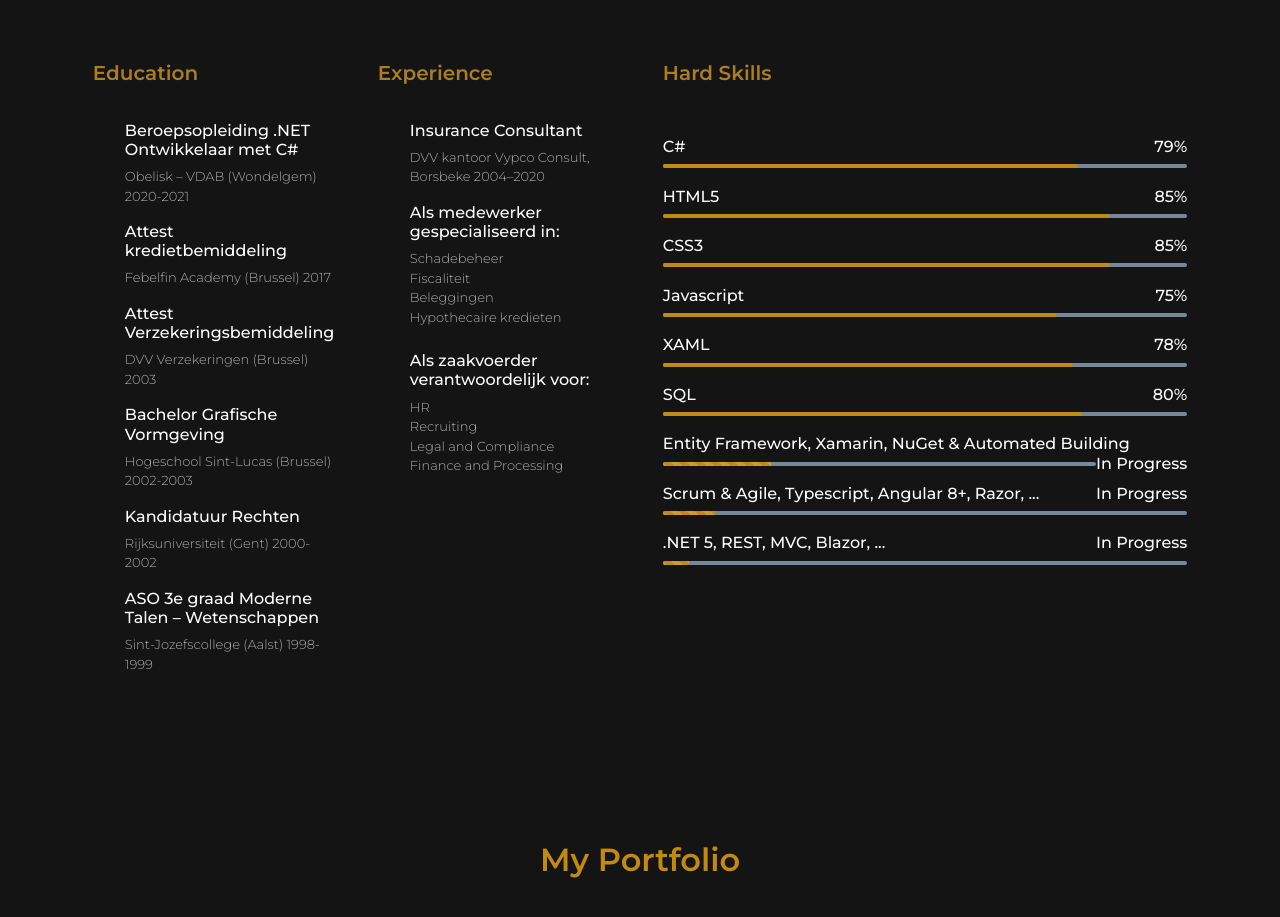
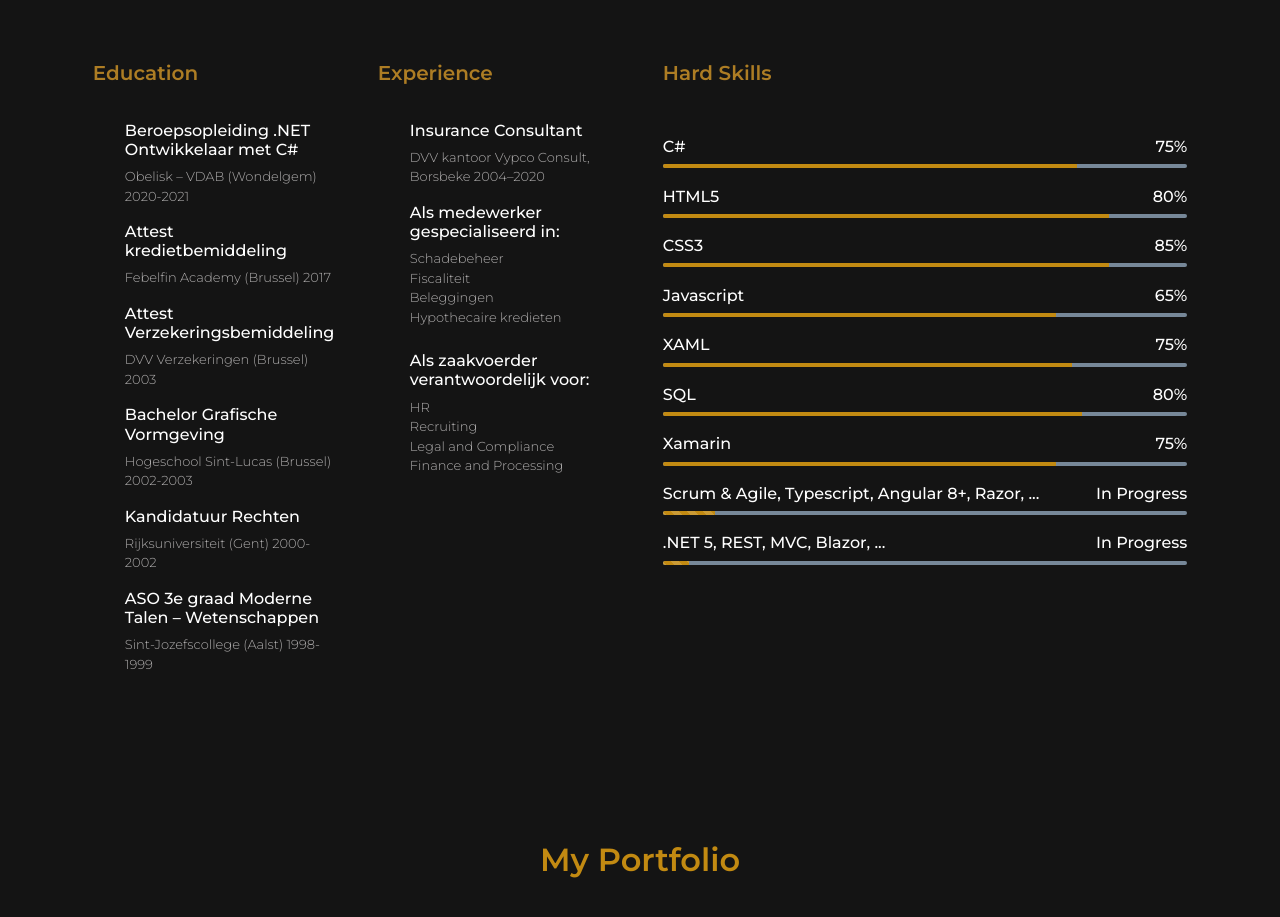
Before and after one commit to Diedericovich/Diedericovich.github.io, a plain HTML site: page index.html in a window 1280 px wide. Shown: the part 1720-2637 px from the top of the page. Drawn offline with nearby package versions, Linux system fonts and the light colour scheme.

Commit message:
update hard skills

```diff
--- a/index.html
+++ b/index.html
@@ -178,7 +178,6 @@
         </div>
       </div>
     </nav>
-
     <div class="container-fluid ">
       <div class="row">
         <figure class="col-lg-8">
@@ -334,7 +333,7 @@
           </h5>
           <div class="skill">
             <h6>C#
-              <span>79%</span>
+              <span>75%</span>
             </h6>
             <div class="progress" style="height: 4px;">
               <div class="progress-bar" role="progressbar" style="width: 79%" aria-valuenow="79" aria-valuemin="0"
@@ -343,7 +342,7 @@
           </div>
           <div class="skill">
             <h6>HTML5
-              <span>85%</span>
+              <span>80%</span>
             </h6>
             <div class="progress" style="height: 4px;">
               <div class="progress-bar" role="progressbar" style="width: 85%" aria-valuenow="85" aria-valuemin="0"
@@ -361,7 +360,7 @@
           </div>
           <div class="skill">
             <h6>Javascript
-              <span>75%</span>
+              <span>65%</span>
             </h6>
             <div class="progress" style="height: 4px;">
               <div class="progress-bar" role="progressbar" style="width: 75%" aria-valuenow="75" aria-valuemin="0"
@@ -370,7 +369,7 @@
           </div>
           <div class="skill">
             <h6>XAML
-              <span>78%</span>
+              <span>75%</span>
             </h6>
             <div class="progress" style="height: 4px;">
               <div class="progress-bar" role="progressbar" style="width: 78%" aria-valuenow="78" aria-valuemin="0"
@@ -387,12 +386,11 @@
             </div>
           </div>
           <div class="skill">
-            <h6> Entity Framework, Xamarin, NuGet & Automated Building
-              <span>In Progress</span>
+            <h6> Xamarin
+              <span>75%</span>
             </h6>
             <div class="progress" style="height: 4px;">
-              <div class="progress-bar progress-bar-striped progress-bar-animated" role="progressbar" style="width: 25%"
-                aria-valuenow="25" aria-valuemin="0" aria-valuemax="100"></div>
+              <div class="progress-bar" role="progressbar" style="width: 75%" aria-valuenow="75" aria-valuemin="0" aria-valuemax="100"></div>
             </div>
           </div>
           <div class="skill">
```
